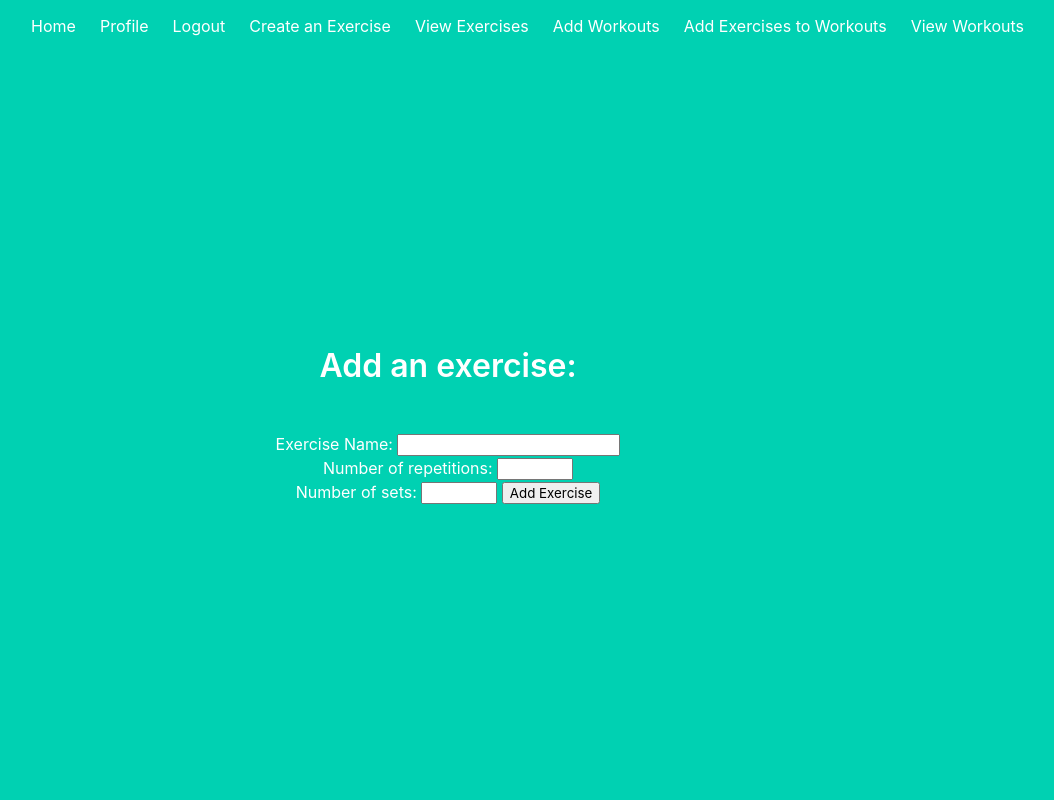
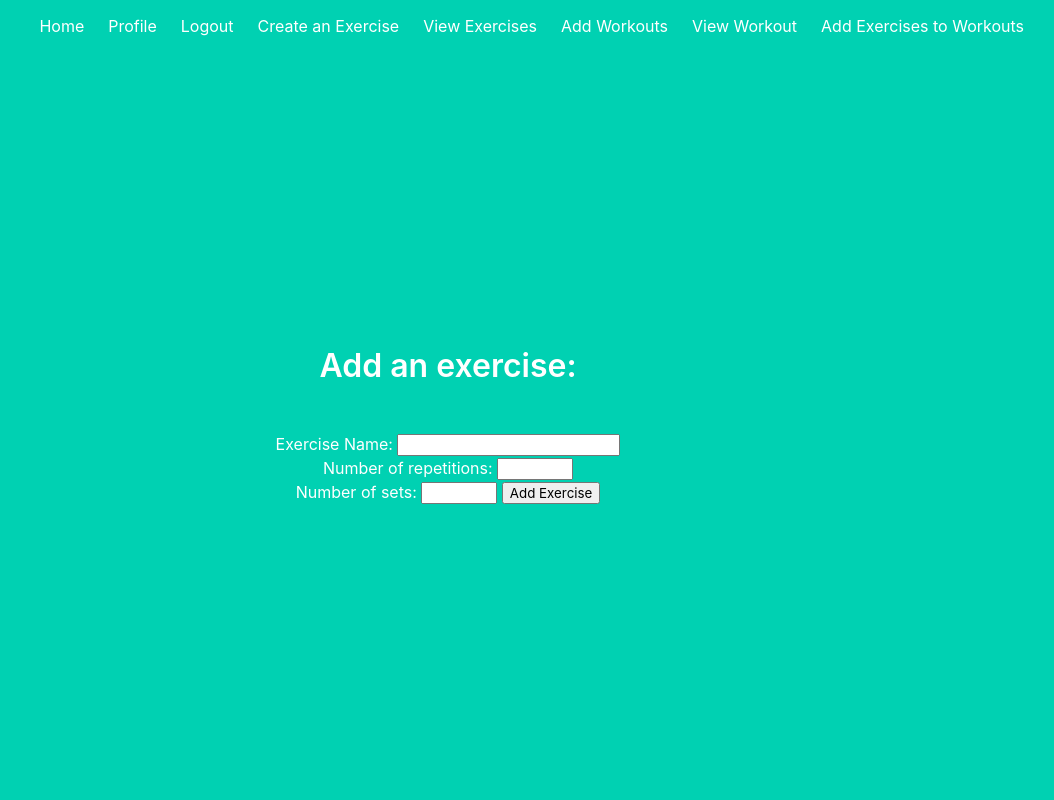
Before and after one commit to Screamzle/DevOps-Project, a Flask app: page /add_exercise in a window 1280 px wide. Shown: the whole page, without its empty margins (192-1246 px from the left). Run offline with Flask 2, Linux system fonts and the light colour scheme; the visitor is signed in with stand-in values (Sample User, id 1).

Commit message:
can now view individual workout plans, add exercises and delete them - app essentially finished woo!

```diff
--- a/application/__init__.py
+++ b/application/__init__.py
@@ -27,19 +27,19 @@ def create_app():
     def load_user(user_id):
         return Users.query.get(int(user_id))
 
-    with app.app_context(): # or with app.context when CLI won't work
-        db.drop_all()
-        db.create_all()
+    # with app.app_context():
+    #     db.drop_all()
+    #     db.create_all()
 
-    # run FLASK_APP=application flask createdb in terminal to create tables
-    @app.cli.command()
-    def createdb():
-        db.create_all()
+    # flask createdb in terminal to create tables
+    # @app.cli.command()
+    # def createdb():
+    #     db.create_all()
 
-    # run FLASK_APP=application flask dropdb in terminal to drop tables
-    @app.cli.command()
-    def dropdb():
-        db.drop_all()
+    # flask dropdb in terminal to drop tables
+    # @app.cli.command()
+    # def dropdb():
+    #     db.drop_all()
 
     from application.routes import routes as routes_blueprint
     app.register_blueprint(routes_blueprint)
--- a/application/forms.py
+++ b/application/forms.py
@@ -140,6 +140,5 @@ class SelectWorkoutForm(FlaskForm):
     workout_name = SelectField('Workout name: ',
         validators = [
             DataRequired(),
-            Length(min = 3, max = 50)
         ])
     submit = SubmitField('View Workout')
--- a/application/routes.py
+++ b/application/routes.py
@@ -229,26 +229,43 @@ def add_workout_exercise():
 
     return render_template('workout_exercise_add.html', form=form)
 
+# create to choose workout
+@routes.route('/choose_workout/', methods=['GET', 'POST'])
+@login_required
+def choose_workout():
+
+    form = SelectWorkoutForm()
+    form.workout_name.choices = [(a.workout_name) for a in Workout_Names.query.order_by(Workout_Names.workout_name.desc()).all()]
+
+    if form.validate_on_submit():
+        workout = Workout_Plans(workout_name=form.workout_name.data)
+
+        return redirect(url_for('routes.view_workout', workout_name=workout.workout_name))
+
+    return render_template('choose_workout.html', form=form)
+
 # create route to view workout plans
-@routes.route('/view_workouts', methods=['GET', 'POST'])
+@routes.route('/view_workout/<workout_name>', methods=['GET', 'POST'])
 @login_required
-def view_workouts():
+def view_workout(workout_name):
 
     if request.method == 'GET':
+
         list = []
-        id = current_user.user_ID
-        workouts = Workout_Plans.query.order_by(Workout_Plans.plan_id).all()
-        exercises = Exercises.query.filter_by(exercise_ID=Workout_Plans.exercise_ID).all()
+        workouts = Workout_Plans.query.filter_by(workout_name=workout_name).all()
+        for workout in workouts:
+            exercise = Exercises.query.get(workout.exercise_ID)
+            list.append(exercise)
 
-    return render_template('view_workouts.html', id=id, workouts=workouts, exercises=exercises, list=list)
+    return render_template('view_workouts.html', list=list, workout_name=workout_name, workouts=workouts)
 
 # create route to delete exercises
-@routes.route('/delete/<int:exercise_ID>', methods=['GET', 'POST'])
+@routes.route('/delete/<int:exercise_ID>/<workout_name>', methods=['GET', 'POST'])
 @login_required
-def delete_workout_exercise(exercise_ID):
+def delete_workout_exercise(exercise_ID, workout_name):
 
-    exercise = Workout_Plans.query.filter_by(exercise_ID=Workout_Plans.exercise_ID).first()
-    db.session.delete(exercise)
+    exercise_to_delete = Workout_Plans.query.filter_by(workout_name=workout_name).filter_by(exercise_ID=exercise_ID).first()
+    db.session.delete(exercise_to_delete)
     db.session.commit()
     flash('Exercise has been removed from your workout plan')
-    return redirect(url_for('routes.view_workouts'))
+    return redirect(url_for('routes.choose_workout'))
--- a/application/templates/index.html
+++ b/application/templates/index.html
@@ -43,11 +43,11 @@
                             <a href="{{ url_for('routes.add_workout') }}" class="navbar-item">
                                 Add Workouts
                             </a>
+                            <a href="{{ url_for('routes.choose_workout') }}" class="navbar-item">
+                                View Workout
+                            </a>
                             <a href="{{ url_for('routes.add_workout_exercise') }}" class="navbar-item">
                                 Add Exercises to Workouts
-                            </a>
-                            <a href="{{ url_for('routes.view_workouts') }}" class="navbar-item">
-                                View Workouts
                             </a>
                             {% endif %}
                         </div>
```
Also changed, not shown: application/models.py (+1 -11 lines), application/templates/view_workouts.html (+6 -11 lines), tests/unit_test.py (+41 -12 lines), tests/unit_tests.py (deleted, +0 -56 lines), 2 other files.
